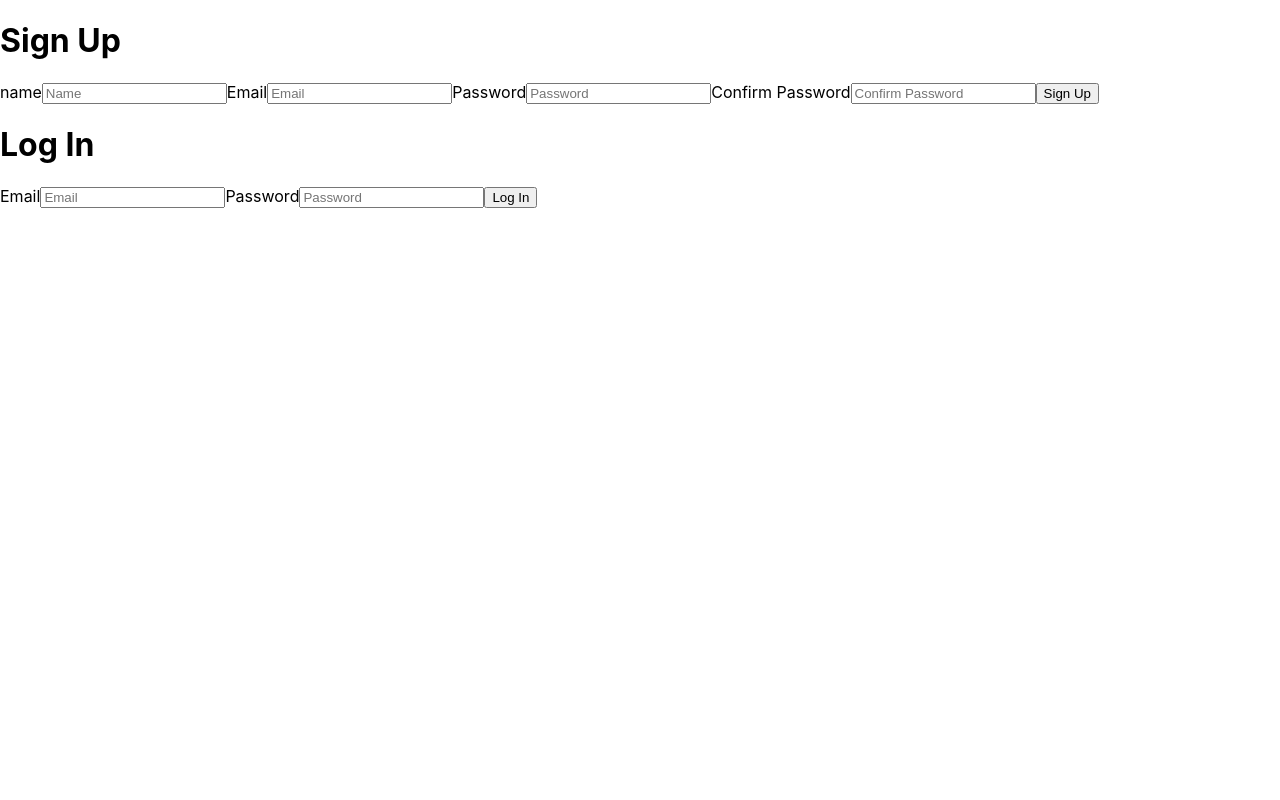
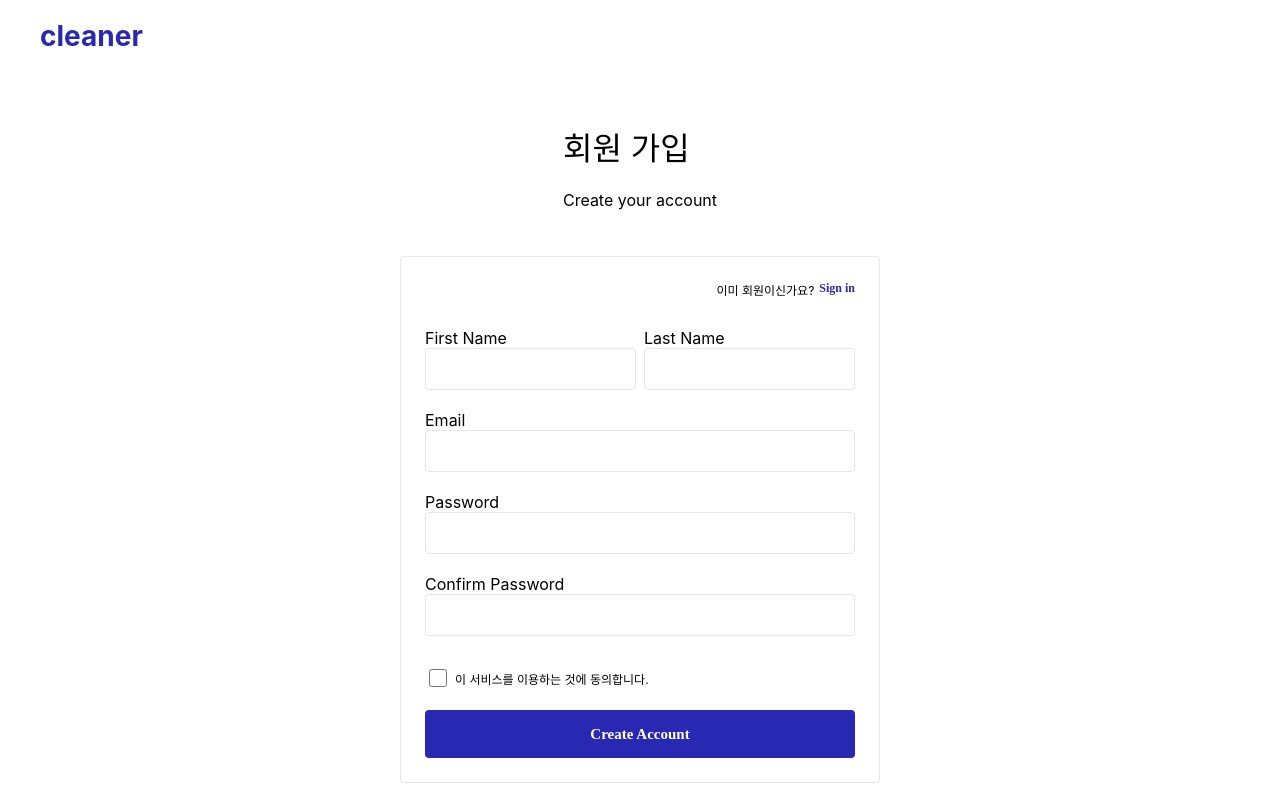
Before and after one commit to choo121600/Cleaner, a React (Create React App) app in the folder client/: page /signup in a window 1280 px wide. Built offline with nearby package versions, Linux system fonts and the light colour scheme; no server answers.

Commit message:
Style(client): styling sign up form

```diff
--- /dev/null
+++ b/client/src/pages/signup/elements.js
@@ -0,0 +1,167 @@
+import styled from 'styled-components';
+import { NavLink as Link } from 'react-router-dom';
+
+
+export const Container = styled.div`
+    display: flex;
+    align-items: center;
+    flex-direction: column;
+    position: relative;
+    max-width: 1280px;
+    padding: 0 20px;
+    margin: 0 auto;
+    height: 100vh;
+    @media (max-width: 768px) {
+        padding: 0 20px;
+        height: auto;
+    }
+`;
+
+export const AppHeader = styled.header`
+    display: flex;
+    position: relative;
+    margin-bottom: 30px;
+    width: 100%;
+`;
+
+export const NavLink = styled(Link)`
+    color: #000;
+    font-size: 14px;
+    font-weight: 600;
+    text-decoration: none;
+    padding: 0 20px;
+    &:hover {
+        color: #000;
+    }
+    h1 {
+        color: #2828b3;
+    }
+`;
+
+export const SignUp = styled.div`
+    display: flex;
+    flex-direction: column;
+    align-items: center;
+    max-width: 488px;
+    width: 100%;
+`
+
+export const SignUpTitle = styled.div`
+    padding-bottom: 30px;
+    h1 {
+        font-family: 'Nanum Gothic', sans-serif;
+        font-weight: 400;
+    }
+`
+
+export const SignUpContainer = styled.div`
+    padding: 24px;
+    border: 1px solid #e6e6e6;
+    border-radius: 4px;
+`
+
+export const SignInLink = styled.div`
+    display: flex;
+    justify-content: flex-end;
+    margin-bottom: 30px;
+    h6 {
+        margin: 0;
+        font-size: 12px;
+        font-weight: 400;
+    }
+    a {
+        margin-left: 5px;
+        text-decoration: none;
+        &:hover {
+            color: #2828b3;
+            text-decoration: underline;
+        }
+        h6 {
+            color: #2828b3;
+            font-size: 12px;
+            font-weight: 600;
+            font-family: "san-serif";
+        }
+    }
+`
+
+export const SignUpForm = styled.form`
+    display: flex;
+    flex-direction: column;
+`
+
+export const NameFormGroup = styled.div`
+    display: grid;
+    grid-template-columns: 1fr 1fr;
+    column-gap: 8px;
+`
+
+export const GroupContainer = styled.div`
+    display: flex;
+    flex-direction: column;
+    margin-bottom: 20px;
+    column-gap: 10px;
+    input {
+        width: 100%;
+        display: block;
+        padding: 0 16px;
+        border: 1px solid #e6e6e6;
+        border-radius: 4px;
+        height: 40px;
+    }
+`
+
+export const FormContainer = styled.div`
+    display: flex;
+    flex-direction: column;
+    margin-bottom: 20px;
+`
+
+export const InputBox = styled.div`
+    display: flex;
+    align-items: center;
+    position: relative;
+    input {
+        width: 100%;
+        position: relative;
+        display: block;
+        padding: 0 16px;
+        border: 1px solid #e6e6e6;
+        border-radius: 4px;
+        height: 40px;
+    }
+`
+
+export const Agreement = styled.div`
+    display: flex;
+    margin-top: 10px;
+    align-items: center;
+    input {
+        width: 18px;
+        height: 18px;
+    }
+    label {
+        margin-left: 5px;
+        font-size: 12px;
+    }
+`
+
+export const Button = styled.button`
+    color: #fff;
+    font-size: 15px;
+    font-weight: 600;
+    font-family: "san-serif";
+    width: 100%;
+    display: block;
+    padding: 0 16px;
+    margin-top: 20px;
+    background-color: #2828b3;
+    border: 1px solid transparent;
+    border-radius: 4px;
+    min-width: 132px;
+    height: 48px;
+    cursor: pointer;
+    &:hover {
+        background-color: #072A6C;
+    }
+`
--- a/client/src/pages/signup/index.js
+++ b/client/src/pages/signup/index.js
@@ -1,30 +1,35 @@
-import React, { Component, useEffect } from 'react'
+import React, { Component } from 'react'
 import Axios from 'axios'
+
+import {
+    AppHeader,
+    Container,
+    NavLink,
+    SignInLink,
+    SignUp,
+    SignUpContainer,
+    SignUpTitle,
+    SignUpForm,
+    NameFormGroup,
+    GroupContainer,
+    FormContainer,
+    InputBox,
+    Button,
+    Agreement,
+} from "./elements";
+
 
 export class signup extends Component {
     constructor(props) {
         super(props)
         this.state = {
-            name: '',
-            password: '',
+            brand: 'cleaner',
+            firstName: '',
+            lastName: '',
             confirmPassword: '',
-            email: '',
             emailReg: '',
             passwordReg: '',
-            loginStatus: false,
         }
-    }
-    componentDidMount = () => {
-        Axios.get('http://localhost:5000/api/user/login').then(res => {
-            if (res.data.loggedIn) {
-                console.log(res)
-                this.setState({
-                    loginStatus: true,
-                })
-            }
-        }).catch(err => {
-            console.log(err)
-        })
     }
 
     render() {
@@ -34,7 +39,8 @@ export class signup extends Component {
                 alert('Password and Confirm Password do not match')
             } else {
                 Axios.post('http://localhost:5000/api/user/register', {
-                    name: this.state.name,
+                    firstName: this.state.firstName,
+                    lastName: this.state.lastName,
                     email: this.state.emailReg,
                     password: this.state.passwordReg,
                 }).then(res => {
@@ -45,71 +51,82 @@ export class signup extends Component {
             }
         }
 
-        const login = () => {
-            Axios.post('http://localhost:5000/api/user/login', {
-                email: this.state.email,
-                password: this.state.password,
-            }).then(res => {
-                console.log(res)
-            }).catch(err => {
-                console.log(err)
-            })
-        }
+
 
         return (
-            <div className='SignUp'>
-                <div className='SignUp-container'>
-                    <div className='SignUp-title'>
-                        <h1>Sign Up</h1>
-                        <label>name</label>
-                        <input
-                            type='text'
-                            placeholder='Name'
-                            onChange={(e) => this.setState({name: e.target.value})}
-                        />
+            <Container>
+                <AppHeader>
+                    <NavLink to="/">
+                        <h1>{this.state.brand}</h1>
+                    </NavLink>
+                </AppHeader>
+                <SignUp>
+                    <SignUpTitle>
+                        <h1>회원 가입</h1>
+                        <p>Create your account</p>
+                    </SignUpTitle>
+                    <SignUpContainer>
+                        <SignInLink>
+                            <h6>이미 회원이신가요?</h6>
+                            <a href='/login'><h6>Sign in</h6></a>
+                        </SignInLink>
+                        <SignUpForm>
+                            <NameFormGroup>
+                                <GroupContainer>
+                                    <label htmlFor="firstName">First Name</label>
+                                    <InputBox>
+                                        <input type="text" id="firstName" onChange={(e) => this.setState({firstName: e.target.value})}/>
+                                    </InputBox>
+                                </GroupContainer>
+                                <GroupContainer>
+                                    <label htmlFor="lastName">Last Name</label>
+                                    <InputBox>
+                                        <input type="text" id="lastName" onChange={(e) => this.setState({lastName: e.target.value})}/>
+                                    </InputBox>
+                                </GroupContainer>
+                            </NameFormGroup>
+                            <FormContainer>
                                 <label>Email</label>
+                                <InputBox>
                                     <input
                                         type='email'
-                            placeholder='Email'
                                         onChange={(e) => this.setState({emailReg: e.target.value})}
                                     />
+                                </InputBox>
+                            </FormContainer>
+                            <FormContainer>
                                 <label>Password</label>
+                                <InputBox>
                                     <input
                                         type='password'
-                            placeholder='Password'
                                         onChange={(e) => this.setState({passwordReg: e.target.value})}
                                     />
+                                </InputBox>
+                            </FormContainer>
+                            <FormContainer>
                                 <label>Confirm Password</label>
+                                <InputBox>
                                     <input
                                         type='password'
-                            placeholder='Confirm Password'
                                         onChange={(e) => this.setState({confirmPassword: e.target.value})}
                                     />
-                        <button
+                                </InputBox>
+                            </FormContainer>
+                            <Agreement>
+                                <input type="checkbox" id="agree" />
+                                <label>
+                                    이 서비스를 이용하는 것에 동의합니다.
+                                </label>
+                            </Agreement>
+                            <Button
                                 onClick={register}
                             >
-                            Sign Up
-                        </button>
-                    </div>
-
-                    <div className="login">
-                        <h1>Log In</h1>
-                        <label>Email</label>
-                        <input
-                            type='email'
-                            placeholder='Email'
-                            onChange={(e) => this.setState({email: e.target.value})}
-                        />
-                        <label>Password</label>
-                        <input
-                            type='password'
-                            placeholder='Password'
-                            onChange={(e) => this.setState({password: e.target.value})}
-                        />
-                        <button onClick={login}>Log In</button>
-                    </div>
-                </div>
-            </div>
+                                Create Account
+                            </Button>
+                        </SignUpForm>
+                    </SignUpContainer>
+                </SignUp>
+            </Container>
         )
     }
 }
```
Lines whose indentation alone changed are shown as unchanged.
